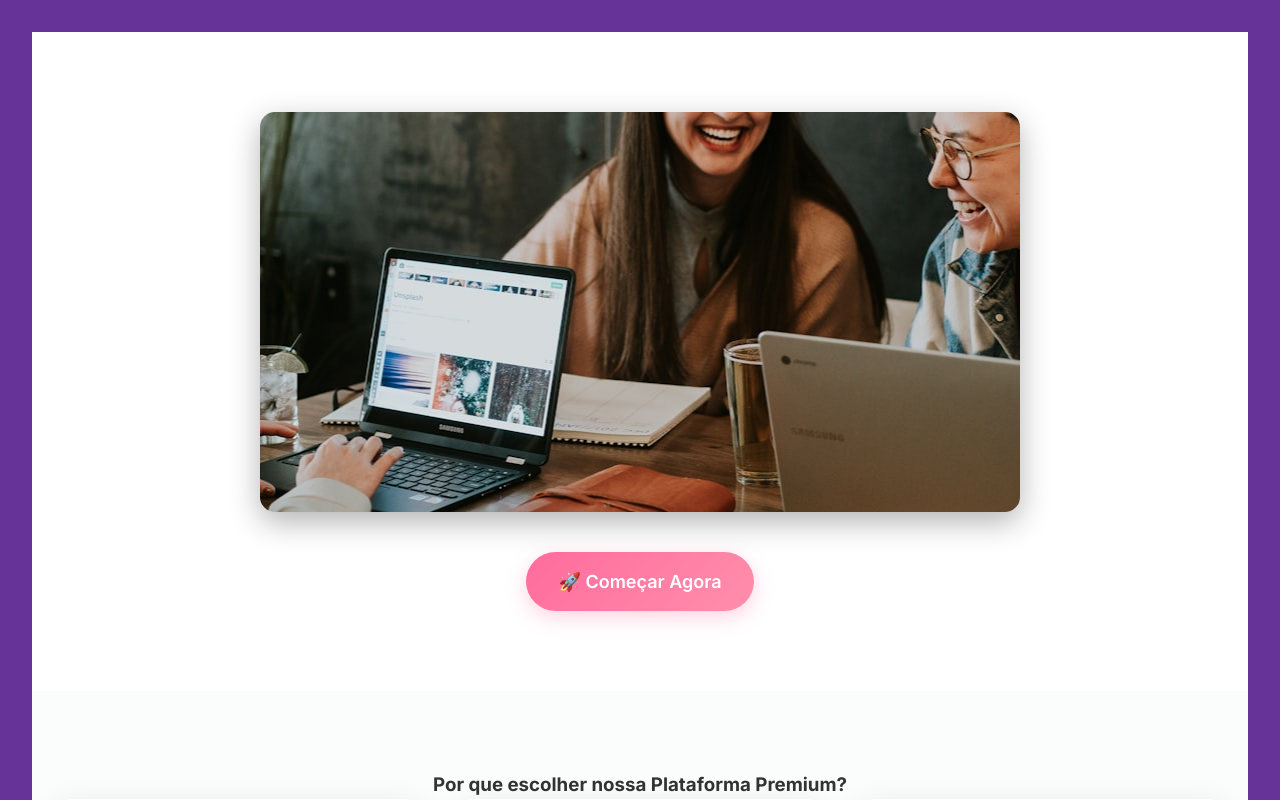
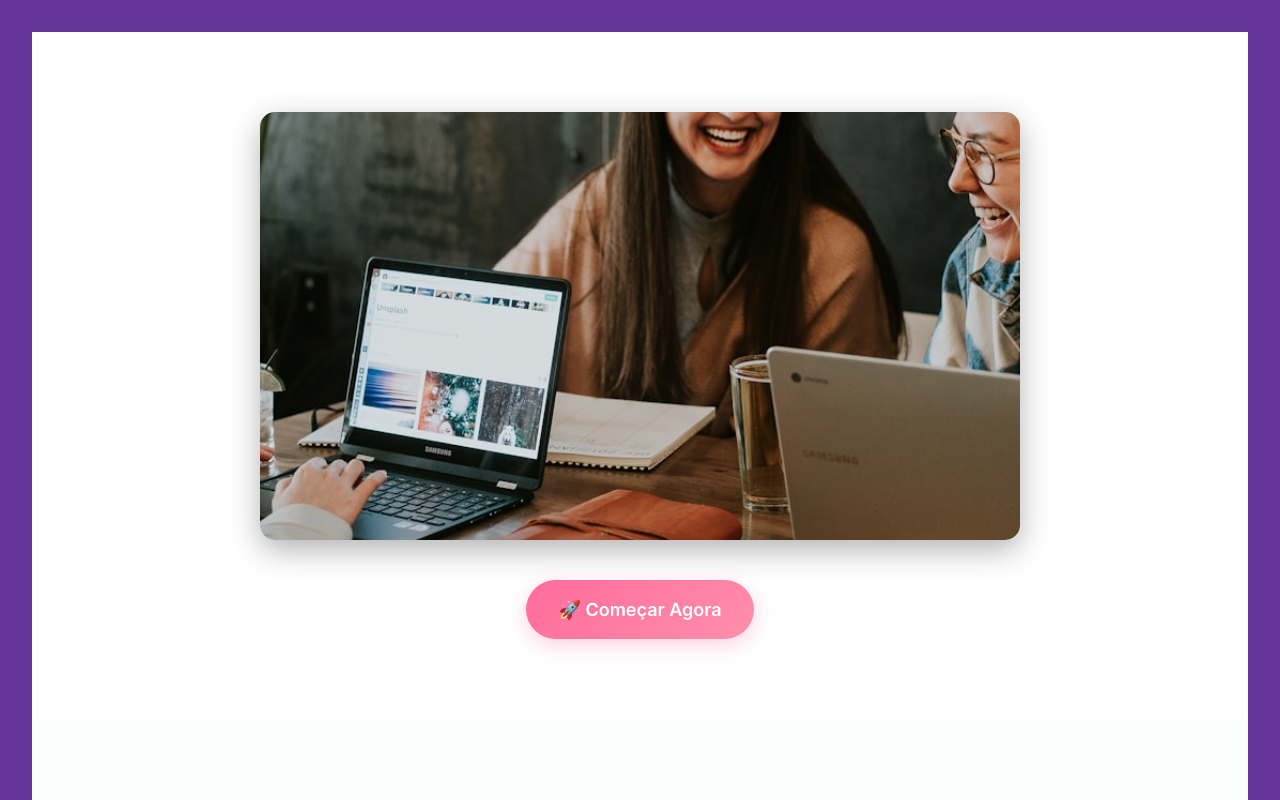
Before and after one commit to rodrigokrapp/100matchs, a React (Vite) app: page / in a window 1280 px wide. Shown: the top 800 px of the page. Built offline with nearby package versions, Linux system fonts and the light colour scheme.

Commit message:
Atualizar capa do site com banner CONVERSE SEM MATCH

```diff
--- a/src/pages/HomePage.tsx
+++ b/src/pages/HomePage.tsx
@@ -71,15 +71,17 @@ const HomePage: React.FC = () => {
     heroBanner: {
       position: 'relative' as const,
       width: '100%',
-      height: '400px',
+      height: 'auto',
+      minHeight: '400px',
       overflow: 'hidden',
       borderRadius: '15px',
       marginBottom: '40px',
       boxShadow: '0 10px 30px rgba(0, 0, 0, 0.3)',
-      backgroundImage: 'url("/banner-converse-sem-match-novo.jpg")',
+      backgroundImage: 'url("/banner-converse-sem-match.jpg")',
       backgroundSize: 'cover',
       backgroundPosition: 'center',
-      backgroundRepeat: 'no-repeat'
+      backgroundRepeat: 'no-repeat',
+      aspectRatio: '16/9'
     },
 
     heroOverlay: {
```
Also changed, not shown: public/banner-novo-2025.jpg (added), src/pages/CriarSalaPage.tsx (line endings or trailing spaces).
